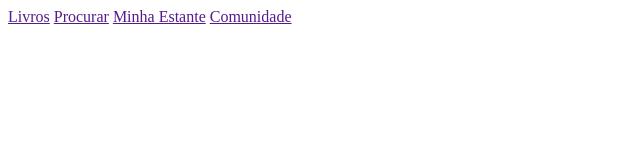
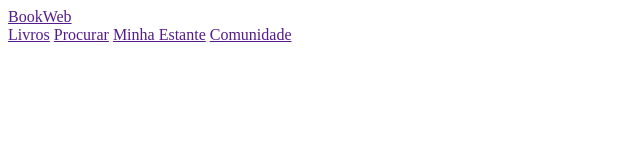
Before and after one commit to caioleitao/book-web, a plain HTML site: page index.html in a window 1280 px wide. Shown: the whole page, without its empty margins (0-640 px from the left). Drawn offline with Linux system fonts and the light colour scheme.

Commit message:
Add files via upload

```diff
--- a/index.html
+++ b/index.html
@@ -7,7 +7,7 @@
 </head>
 <body>
     <nav class="navbar">
-        <a href="" class="branding"></a>
+        <a href="" class="branding">BookWeb</a>
 
         <div class="menu">
             <a href="" class="menu-item">Livros</a>
@@ -15,6 +15,8 @@
             <a href="" class="menu-item">Minha Estante</a>
             <a href="" class="menu-item">Comunidade</a>
         </div>
+
+        <div class="profile"></div>
     </nav>
 
     <div class="books">
```
